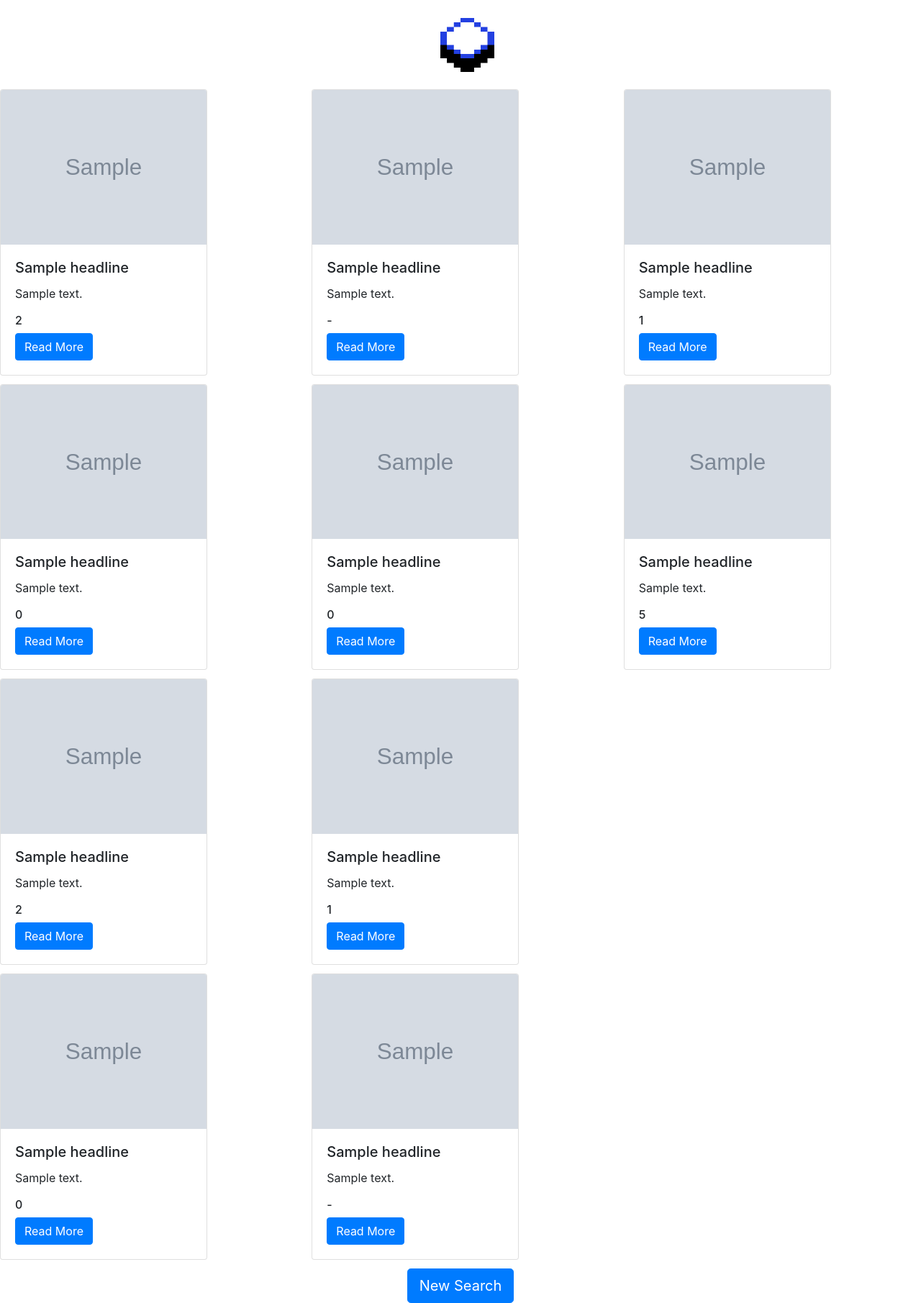
After one commit to ajcodesource/ScopeStack, a Flask app: template templates/results.html in a window 1280 px wide. The commit adds this page. Shown: the whole page at 72% size. Run offline with Flask 2, Linux system fonts and the light colour scheme; the template is opened without the code that fills it: most values are stand-ins (such as "Sample title", 1, 10 or a date in 2020); grey boxes marked "Sample" are stand-in pictures; some libraries are stand-ins or nearby versions.

Commit message:
Display Results

```diff
--- a/app.py
+++ b/app.py
@@ -11,8 +11,11 @@ Copyright (c) Akli Amrous
 from flask import Flask, render_template, url_for, request, redirect
 from apiquery import APIQuery
 
+
 news = APIQuery('6868852668184abea077fa547303028a')
 app = Flask(__name__)
+app.secret_key="akliamrous"
+
 
 @app.route('/', methods=["POST", "GET"])
 def home():
@@ -20,9 +23,11 @@ def home():
         try:
             query = request.form['query']
             category = request.form['category']
+            print(category)
             if(query  == ""):
                 return redirect(url_for("failed"))
-            return redirect(url_for("results",query=query, category=category ))
+
+            return redirect(url_for("results", query=query, category=category ))
 
             # The user must fill all fields or else the app cannot work
         except Exception as e:
@@ -34,12 +39,15 @@ def home():
 
 @app.route("/results/<query>/<category>", methods=["GET"])
 def results(query, category):
-    results = news.search(query, category) # Perform the API call with the query info
-    if(results == []):
+    check = news.search(query, category)['articles']
+    results = news.parse(news.search(query, category))
+    length = len(results['sources'])
+    data = (results, length)
+    if(check == []):
 
         return redirect(url_for("notfound"))
     else:
-        return f"<h1> {results[0]['title']}</h1>"
+        return render_template("results.html", data=data)
 
 
 @app.route("/failed", methods=["GET"])
--- a/static/css/style.css
+++ b/static/css/style.css
@@ -8,3 +8,17 @@
     display: block;
     margin: 0 auto;
 }
+
+.card-section {
+    max-width: 160px;
+    height: auto;
+    border: 1px solid #a2a2a2;
+    text-align: center;
+    margin: 10px;
+  }
+
+  .parent-card {
+    display: flex;
+    flex-flow: row wrap;
+    justify-content: center;
+  }
--- /dev/null
+++ b/templates/results.html
@@ -0,0 +1,62 @@
+<!DOCTYPE html>
+<html lang="en">
+<head>
+    <meta charset="UTF-8">
+    <meta name="viewport" content="width=device-width, initial-scale=1.0">
+    <title>AckNews</title>
+    <link rel="icon" type="image/png" href="{{ url_for('static', filename='img/New Piskel-1.png (1).png') }}" sizes="16x16">
+    <link rel="stylesheet" type="text/css" href="{{ url_for('static', filename='css/style.css') }}" />
+    <link rel="stylesheet" href="https://cdn.jsdelivr.net/npm/bootstrap@4.5.3/dist/css/bootstrap.min.css" integrity="sha384-TX8t27EcRE3e/ihU7zmQxVncDAy5uIKz4rEkgIXeMed4M0jlfIDPvg6uqKI2xXr2" crossorigin="anonymous">
+    <link rel="stylesheet" href="https://maxcdn.bootstrapcdn.com/bootstrap/4.0.0/css/bootstrap.min.css" integrity="sha384-Gn5384xqQ1aoWXA+058RXPxPg6fy4IWvTNh0E263XmFcJlSAwiGgFAW/dAiS6JXm" crossorigin="anonymous">
+    <style>
+        @import url('https://fonts.googleapis.com/css2?family=Roboto:ital,wght@1,500&display=swap');
+    </style>
+
+
+</head>
+<body>
+
+    <img src="{{ url_for('static', filename='img/New Piskel-1.png (1).png') }}" alt="logo" style="display: block;
+        margin: 0 auto;" width="150" height="100">
+        <br>
+        <div class="card-columns">
+            {% for i in range(data[1]) %}
+
+                <div class="card" style="width: 18rem;">
+                    <img class="card-img-top" src="{{data[0]['cover_images'][i]}}" alt="Card image cap">
+                    <div class="card-body">
+
+                      <h5 class="card-title">{{data[0]['headlines'][i]}}</h5>
+                      <p class="card-text">{{data[0]['descriptions'][i]}}</p>
+                      <h6>{{data[0]['date_published'][i]}}</h6>
+                      <a href="{{data[0]['links'][i]}}" target="_blank" class="btn btn-primary">Read More</a>
+                    </div>
+                  </div>
+
+            {% endfor %}
+        </div>
+
+
+
+
+        </div>
+
+
+        <div class="return-form">
+
+            <div class="row justify-content-center">
+                <button type="button" class="btn btn-primary btn-lg" onclick="relocate_home()">New Search</button>
+
+            </form>
+
+            <script>
+                function relocate_home()
+                {
+                     location.href = "/";
+                }
+                </script>
+        </div>
+
+
+</body>
+</html
```
Also changed, not shown: apiquery.py (+35 -2 lines), templates/failed.html (+7 -0 lines), templates/notfound.html (+34 -8 lines).
